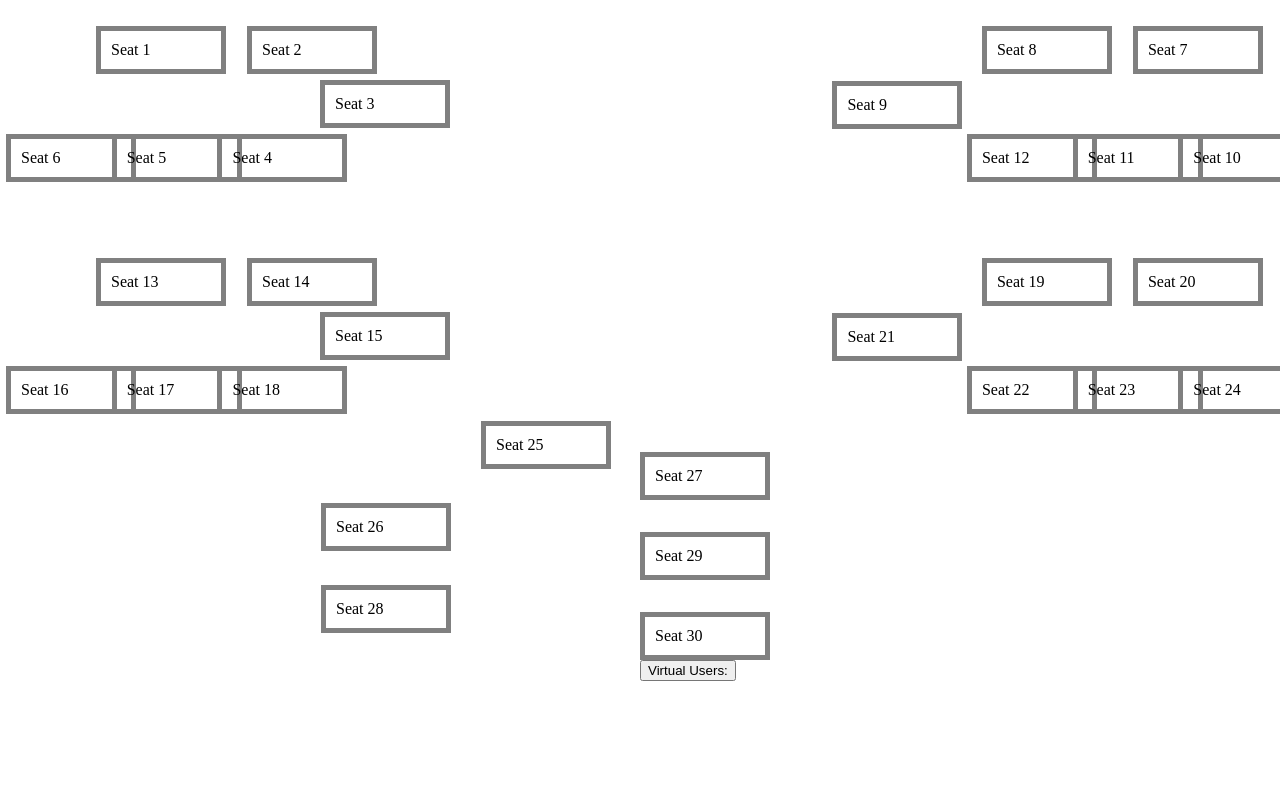
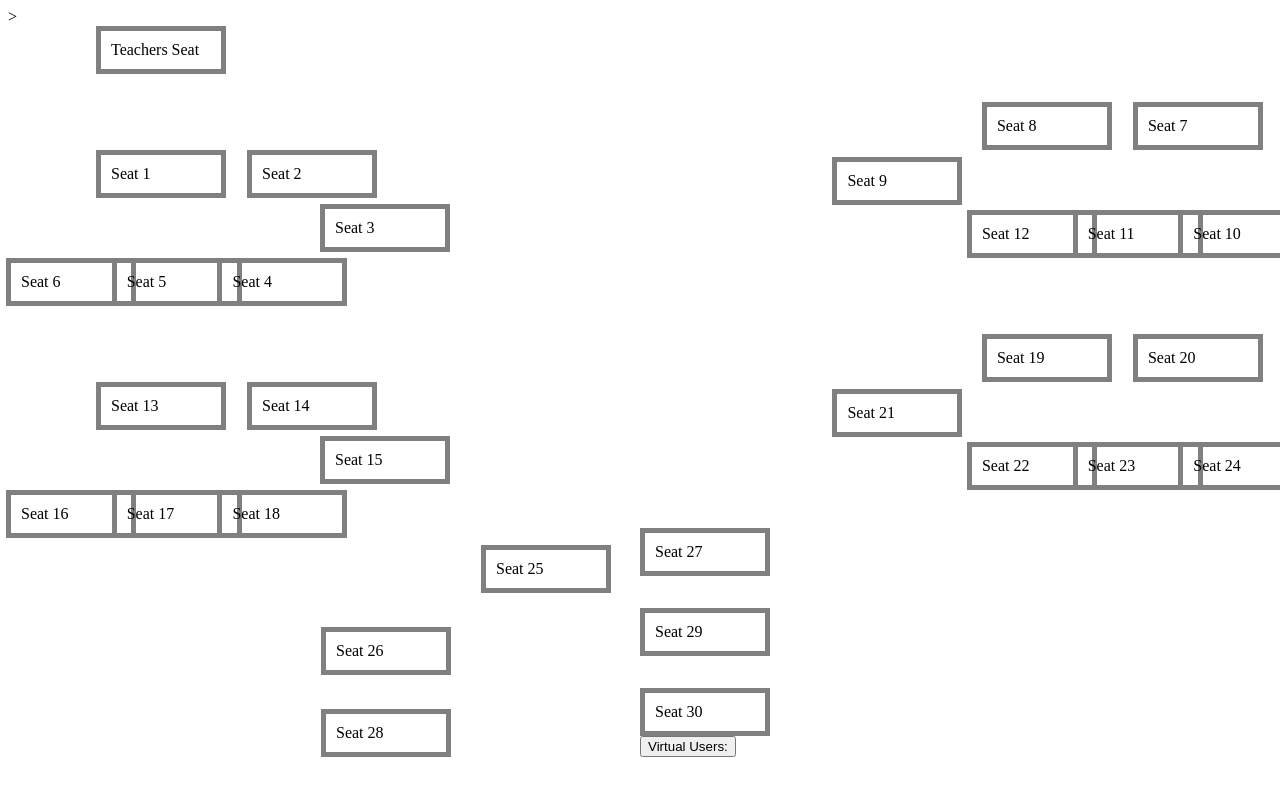
Before and after one commit to Jurso28/USS3_16_22, a website: page static/seatselector.html in a window 1280 px wide. Drawn offline with Linux system fonts and the light colour scheme.

Commit message:
Updated to add Teacher Seat

```diff
--- a/static/seatselector.css
+++ b/static/seatselector.css
@@ -1,5 +1,5 @@
 .Space{
-  padding-bottom: 10%;
+  padding-top: 10%;
 }
 .split {
   height: 100%;
@@ -82,7 +82,13 @@
   margin-left: 0%;
 }
 
-
+#Box0 {
+  width: 100px;
+  padding: 10px;
+  border: 5px solid gray;
+  margin: 0;
+  outline-color: black;
+}
 
 #Box1 {
     width: 100px;
--- a/static/seatselector.html
+++ b/static/seatselector.html
@@ -13,6 +13,14 @@
 <! Left Side Seating Arrangement>
 
 <div class="split left">
+    <div class="row">
+        <div class="topcolumnL">
+            <div id="Box0">
+                <div class="popup" onclick="myFunction0()">Teachers Seat</div>
+            </div>
+        </div>
+    </div>
+    <div class="Space"></div>
     <div class="row">
         <div class="topcolumnL">
             <div id="Box1">
@@ -104,7 +112,17 @@
 </div>
 
 <! Right Side Seating Arrangement>
+>
+
 <div class="split right">
+
+    <div class="row">
+        <div class="topcolumnL">
+
+
+        </div>
+    </div>
+    <div class="Space"></div>
     <div class="row">
         <div class="topcolumnR">
             <div id="Box7">
@@ -217,7 +235,18 @@
 
 
 
-
+    async function myFunction0() {
+        const firstName =prompt("enter preferred first name:").toString()
+        console.log(firstName)
+        const userName = prompt("Enter last name: ").toString()
+        console.log(userName)
+        const fetchString = ("/my-function-0?firstName="+firstName+"&userName="+userName)
+        const response = await fetch(fetchString)
+        const responseText = await response.text()
+        document.getElementById("Box0").innerHTML = responseText
+        alert("Teacher's Seat is taken")
+        console.log(responseText)
+    }
 
     async function myFunction1() {
         const firstName =prompt("enter preferred first name:").toString()
```
Also changed, not shown: index.js (+11 -0 lines).
